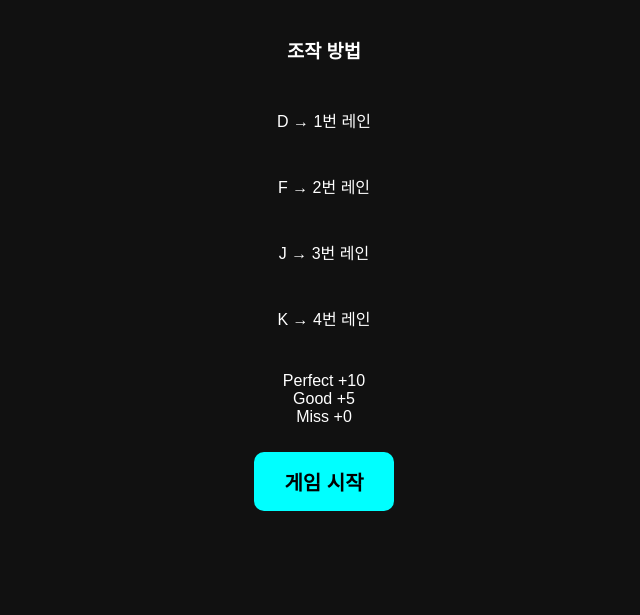
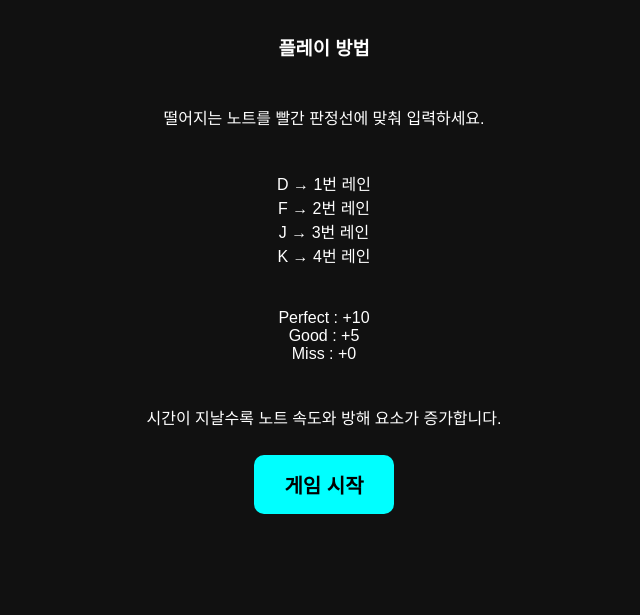
Before and after one commit to 2u4ah/-, a plain HTML site: page index.html in a window 1280 px wide. Shown: the part 185-800 px from the top of the page, without its empty margins (316-956 px from the left). Drawn offline with Linux system fonts and the light colour scheme.

Commit message:
Update index.html

```diff
--- a/index.html
+++ b/index.html
@@ -13,17 +13,25 @@
 
 <h1>나의 집중도는 얼마일까?</h1>
 
-<h3>조작 방법</h3>
+<h3>플레이 방법</h3>
 
-<p>D → 1번 레인</p>
-<p>F → 2번 레인</p>
-<p>J → 3번 레인</p>
-<p>K → 4번 레인</p>
+<p>떨어지는 노트를 빨간 판정선에 맞춰 입력하세요.</p>
 
 <p>
-Perfect +10<br>
-Good +5<br>
-Miss +0
+D → 1번 레인<br>
+F → 2번 레인<br>
+J → 3번 레인<br>
+K → 4번 레인
+</p>
+
+<p>
+Perfect : +10<br>
+Good : +5<br>
+Miss : +0
+</p>
+
+<p>
+시간이 지날수록 노트 속도와 방해 요소가 증가합니다.
 </p>
 
 <button id="startBtn">
@@ -31,7 +39,6 @@ Miss +0
 </button>
 
 </div>
-
 <div id="countdown"></div>
 
 <div id="game">
```
